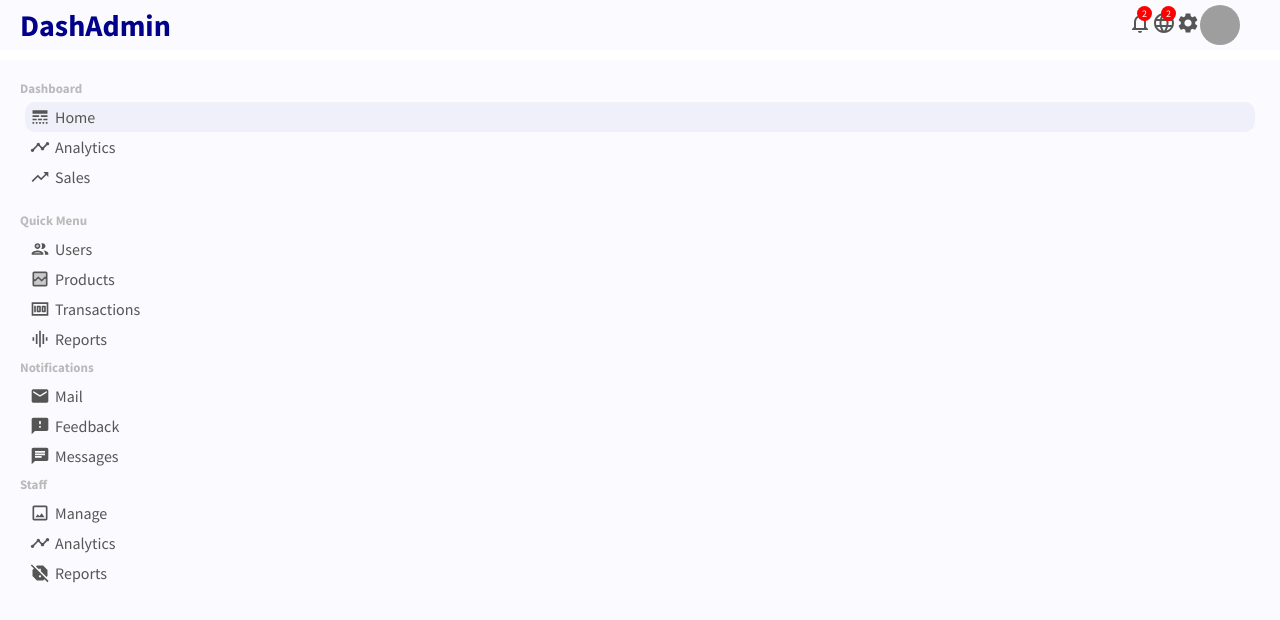
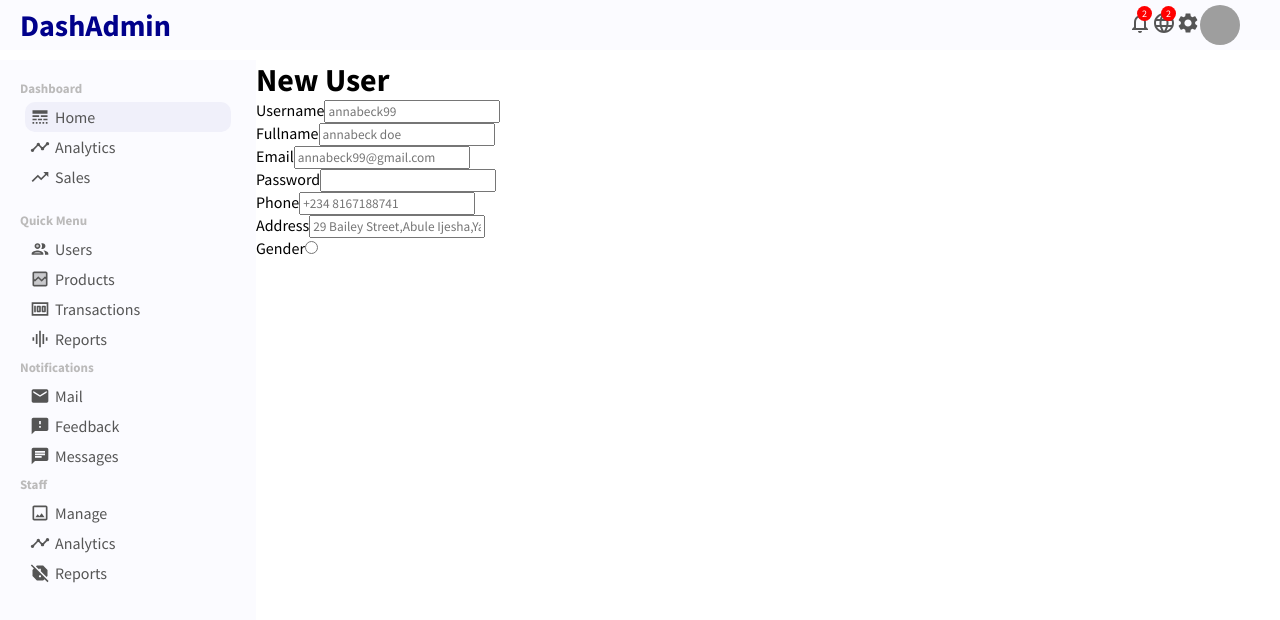
Before and after one commit to Adedipupo/dashboard, a React (Create React App) app: page /newUser in a window 1280 px wide. Shown: the top 620 px of the page. Built offline with nearby package versions, Linux system fonts and the light colour scheme; grey boxes are pictures that could not be loaded.

Commit message:
create-user

```diff
--- a/src/App.js
+++ b/src/App.js
@@ -5,6 +5,7 @@ import "./App.css";
 import { Routes, Route } from "react-router-dom";
 import UserList from "./pages/userList/UserList";
 import User from "./pages/user/User";
+import CreateUser from "./pages/createUser/CreateUser";
 
 function App() {
   return (
@@ -16,6 +17,7 @@ function App() {
           <Route exact path="/" element={<Home />} />
           <Route path="/users" element={<UserList />} />
           <Route path="/user/:userId" element={<User />} />
+          <Route path="/newUser" element={<CreateUser />} />
         </Routes>
       </div>
     </div>
--- a/src/pages/createUser/CreateUser.jsx
+++ b/src/pages/createUser/CreateUser.jsx
@@ -1,9 +1,64 @@
-import React from 'react'
+import React from 'react';
+import "./createuser.css";
 
 export default function CreateUser() {
   return (
     <div className="newUser">
-
+      <h1 className="newUserTitle">New User</h1>
+      <form className="userCreateForm">
+              <div className="userCreateItem">
+                <label>Username</label>
+                <input type="text" placeholder="annabeck99" className="userCreateInput" />
+              </div>
+              <div className="userCreateItem">
+                <label>Fullname</label>
+                <input
+                  type="text"
+                  placeholder="annabeck doe"
+                  className="userCreateInput"
+                />
+              </div>
+              <div className="userCreateItem">
+                <label>Email</label>
+                <input
+                  type="text"
+                  placeholder="annabeck99@gmail.com"
+                  className="userCreateInput"
+                />
+              </div>
+              <div className="userCreateItem">
+                <label>Password</label>
+                <input
+                  type="password"
+                  className="userCreateInput"
+                />
+              </div>
+              <div className="userCreateItem">
+                <label>Phone</label>
+                <input
+                  type="number"
+                  placeholder="+234 8167188741"
+                  className="userCreateInput"
+                />
+              </div>
+              <div className="userCreateItem">
+                <label>Address</label>
+                <input
+                  type="text"
+                  placeholder="29 Bailey Street,Abule Ijesha,Yaba,Lagos"
+                  className="userCreateInput"
+                />
+              </div>
+              <div className="userCreateItem">
+                <label>Gender</label>
+                <input
+                  type="radio"
+                  name="gender"
+                  id="male"
+                  value="male"
+                />
+              </div>
+          </form>
     </div>
   )
 }
--- a/src/pages/createUser/createuser.css
+++ b/src/pages/createUser/createuser.css
@@ -0,0 +1,3 @@
+.newUser{
+    flex: 4;
+}
```
